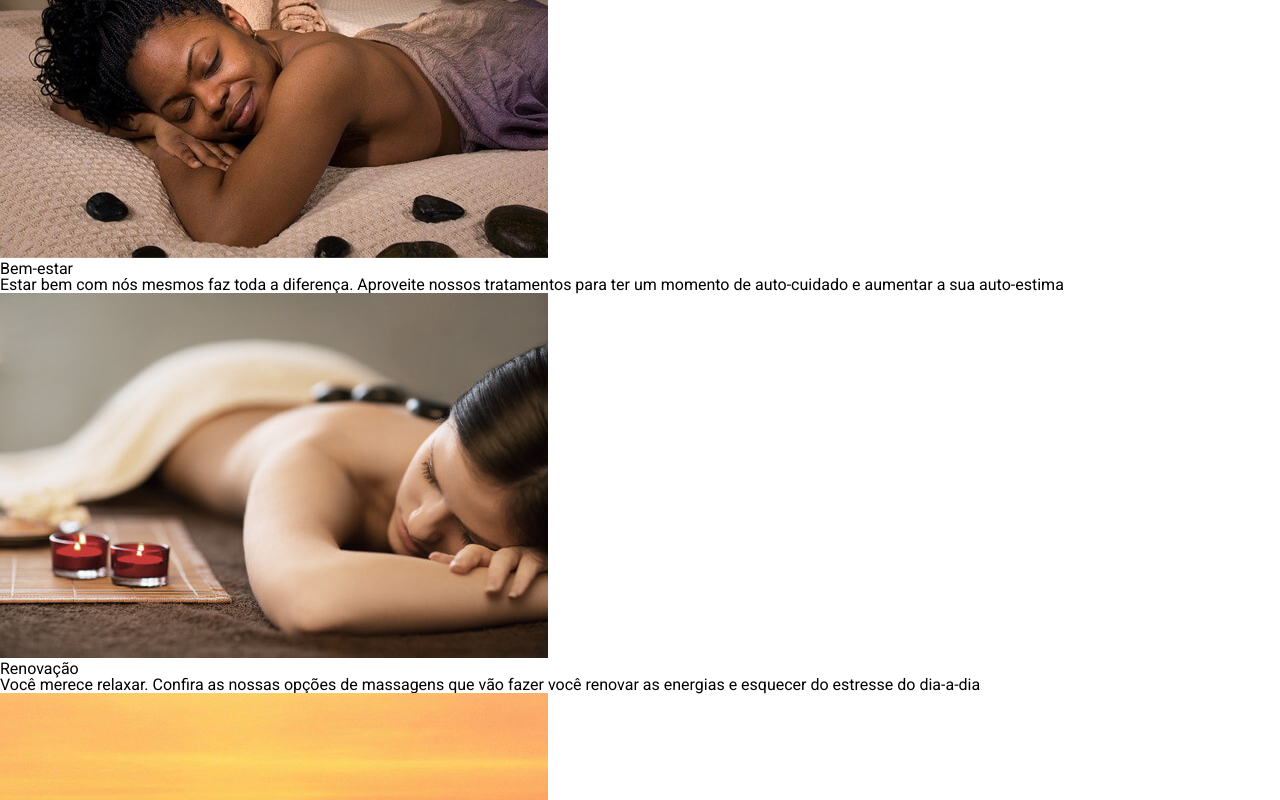
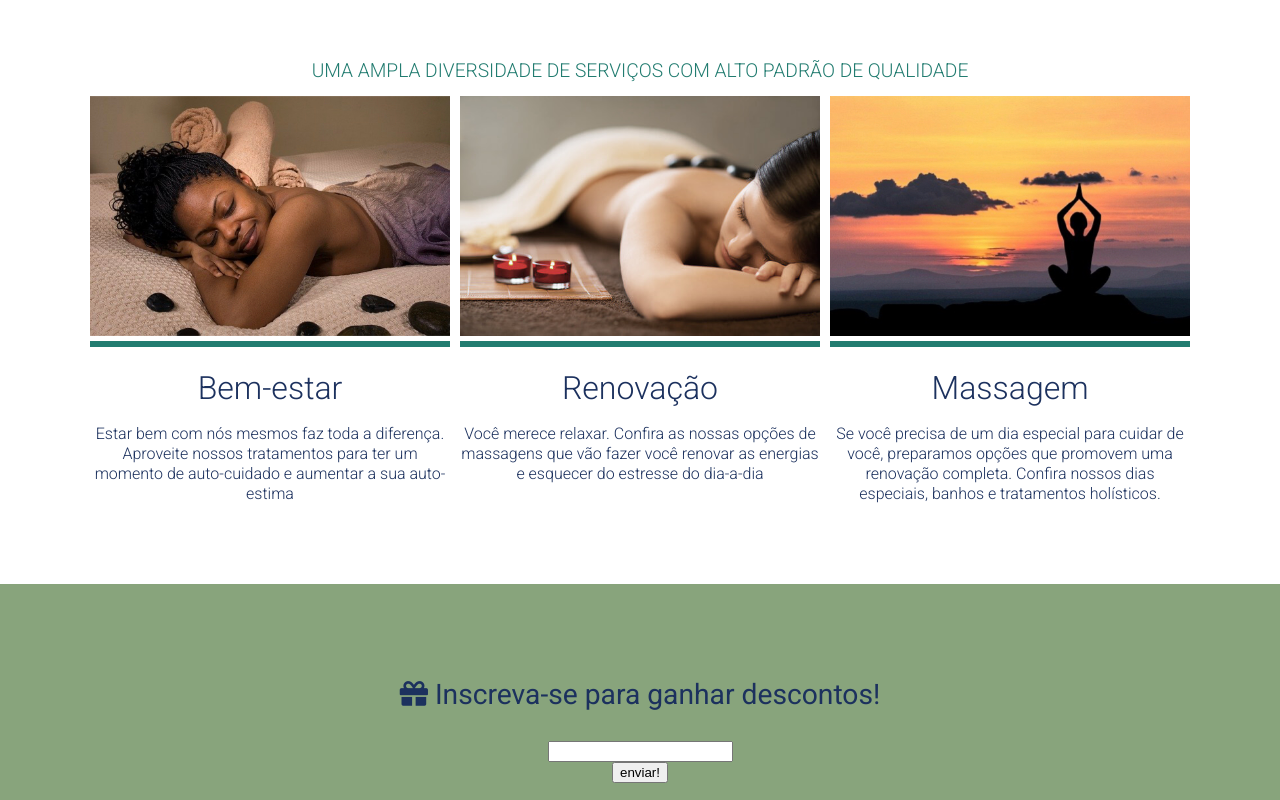
Before and after one commit to marcelovictor123/Projeto-spa-scss, a plain HTML site: page index.html in a window 1280 px wide. Shown: the part 537-1337 px from the top of the page. Drawn offline with nearby package versions, Linux system fonts and the light colour scheme.

Commit message:
Adcionado serviços e cupom

```diff
--- a/index.html
+++ b/index.html
@@ -43,28 +43,28 @@
         </section>
     </header>
     <main>
-        <section>
+        <section id="servicos">
             <h3>O que oferecemos</h3>
             <h4>Uma ampla diversidade de serviços com alto padrão de qualidade</h4>
-            <div>
-                <div>
-                    <div>
+            <div class="cards">
+                <div class="card">
+                    <div class="img-container">
                         <img src="imagens/beleza.jpeg" alt="">
                     </div>
                     <h5>Bem-estar</h5>
                     <p>Estar bem com nós mesmos faz toda a diferença. Aproveite nossos tratamentos para ter um momento
                         de auto-cuidado e aumentar a sua auto-estima</p>
                 </div>
-                <div>
-                    <div>
+                <div class="card">
+                    <div class="img-container">
                         <img src="imagens/bem-estar.jpeg" alt="">
                     </div>
                     <h5>Renovação</h5>
                     <p>Você merece relaxar. Confira as nossas opções de massagens que vão fazer você renovar as energias
                         e esquecer do estresse do dia-a-dia</p>
                 </div>
-                <div>
-                    <div>
+                <div class="card">
+                    <div class="img-container">
                         <img src="imagens/descanso.jpeg" alt="">
                     </div>
                     <h5>Massagem</h5>
@@ -73,13 +73,13 @@
                 </div>
             </div>
         </section>
-        <section>
-            <div>
+        <section id="cupom">
+            <div class="texto">
                 <h2><i class="fas fa-gift"></i> Inscreva-se para ganhar descontos!</h2>
             </div>
-            <div>
+            <div class="inscricao">
                 <form action="">
-                    <div>
+                    <div class="input">
                         <input type="email">
                     </div>
                     <button>enviar!</button>
--- /dev/null
+++ b/styles/componets/_cupom.scss
@@ -0,0 +1,16 @@
+@import '../abstract/variaveis';
+
+#cupom {
+    background-color: $cor-terciaria;
+    padding: 4rem;
+    text-align: center;
+
+    .texto {
+        color: $cor-primeria;
+
+        h2 {
+            margin: 2rem;
+            font-size: $tamanho-do-texto/1.7;
+        }
+    }
+}
--- /dev/null
+++ b/styles/componets/_servicos.scss
@@ -0,0 +1,55 @@
+@import '../abstract/variaveis';
+
+#servicos {
+    margin: 80px;
+
+    h4 {
+        font-size: $tamanho-do-texto/2.5;
+        color: $cor-secundaria;
+        text-transform: uppercase;
+        font-weight: 300;
+        text-align: center;
+        margin: 1rem;
+    }
+
+    h3 {
+        text-align: center;
+        font-size: $tamanho-do-texto/1.2;
+        margin-bottom: 80px;
+        font-weight: 300;
+    }
+
+    .cards {
+        display: flex;
+        justify-content: space-evenly;
+
+        .card {
+            width: 360px;
+            text-align: center;
+
+            h5 {
+                font-size: $tamanho-do-texto/1.5;
+                font-weight: 300;
+                margin-top: 25px;
+                margin-bottom: 20px;
+                color: $cor-primeria;
+            }
+
+            p {
+                font-size: $tamanho-do-texto/3;
+                font-weight: 300;
+                color: $cor-primeria;
+                line-height: 1.25rem;
+            }
+
+            .img-container {
+                padding-bottom: 2px;
+                border-bottom: 6px solid $cor-secundaria;
+
+                img {
+                    max-width: 100%;
+                }
+            }
+        }
+    }
+}
--- a/styles/style.scss
+++ b/styles/style.scss
@@ -1,3 +1,5 @@
 @import './abstract/base';
 @import './componets/navbar';
 @import './componets/banner';
+@import './componets/servicos';
+@import './componets/cupom';
```
Also changed, not shown: styles/style.css, 1 other file.
